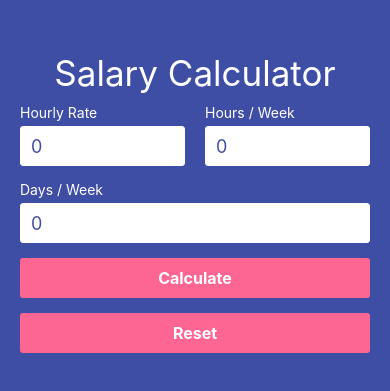
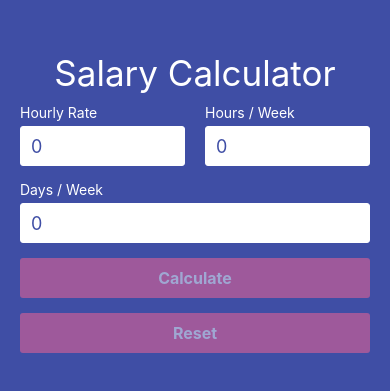
Before and after one commit to vasilestefirta/react-native-form-builder, a React Native app: screen / in a window 390 px wide. Shown: the part 217-608 px from the top of the page. Built offline with nearby package versions, Linux system fonts and the light colour scheme.

Commit message:
Enable/disable form buttons on-the-fly

```diff
--- a/App.js
+++ b/App.js
@@ -63,7 +63,7 @@ export default class App extends Component {
         // show results
         Alert.alert(
             'Results',
-            `\nWeekly Income: $${weeklyIncome}, \n Annual Income: $${annualIncome}`,
+            `Weekly Income: $${weeklyIncome}, \n Annual Income: $${annualIncome}`,
         );
     };
 
--- a/js/components/FormBuilder.js
+++ b/js/components/FormBuilder.js
@@ -58,11 +58,20 @@ class FormBuilder extends React.Component {
         const isFilled = formFields.every(field => !!this.state[field.name]);
         return isFilled;
     };
+
+    /**
+     * Check if at least one field has been filled out.
+     */
+    hasDirtyFormData = () => {
+        const formFields = this.getFormFields();
+        const isDirty = formFields.some(field => !!this.state[field.name]);
+        return isDirty;
+    };
     /* eslint-enable react/destructuring-assignment */
 
     /**
      * Attempt to submit the form if all fields have been
-     * properly field out.
+     * properly filled out.
      */
     attemptFormSubmission = () => {
         const { handleSubmit } = this.props;
@@ -109,8 +118,15 @@ class FormBuilder extends React.Component {
                 ))}
                 {/* eslint-enable react/no-array-index-key */}
 
-                <FormButton onPress={this.attemptFormSubmission}>{submitBtnTitle}</FormButton>
-                <FormButton onPress={this.resetForm}>Reset</FormButton>
+                <FormButton
+                    onPress={this.attemptFormSubmission}
+                    disabled={!this.hasValidFormData()}
+                >
+                    {submitBtnTitle}
+                </FormButton>
+                <FormButton onPress={this.resetForm} disabled={!this.hasDirtyFormData()}>
+                    Reset
+                </FormButton>
             </View>
         );
     }
--- a/js/components/FormButton.js
+++ b/js/components/FormButton.js
@@ -8,10 +8,14 @@ import { TouchableOpacity, Text, StyleSheet } from 'react-native';
  * @param {obj} props
  */
 const FormButton = (props) => {
-    const { children, onPress } = props;
+    const { children, onPress, disabled } = props;
 
     return (
-        <TouchableOpacity style={styles.button} onPress={onPress}>
+        <TouchableOpacity
+            style={[styles.button, disabled && styles.buttonDisabled]}
+            onPress={onPress}
+            disabled={disabled}
+        >
             <Text style={styles.buttonText}>{children}</Text>
         </TouchableOpacity>
     );
@@ -20,10 +24,12 @@ const FormButton = (props) => {
 FormButton.propTypes = {
     onPress: PropTypes.func,
     children: PropTypes.string.isRequired,
+    disabled: PropTypes.bool,
 };
 
 FormButton.defaultProps = {
     onPress: f => f,
+    disabled: false,
 };
 
 const styles = StyleSheet.create({
@@ -41,6 +47,9 @@ const styles = StyleSheet.create({
         fontWeight: 'bold',
         fontSize: 16,
     },
+    buttonDisabled: {
+        opacity: 0.5,
+    },
 });
 
 export default FormButton;
```
